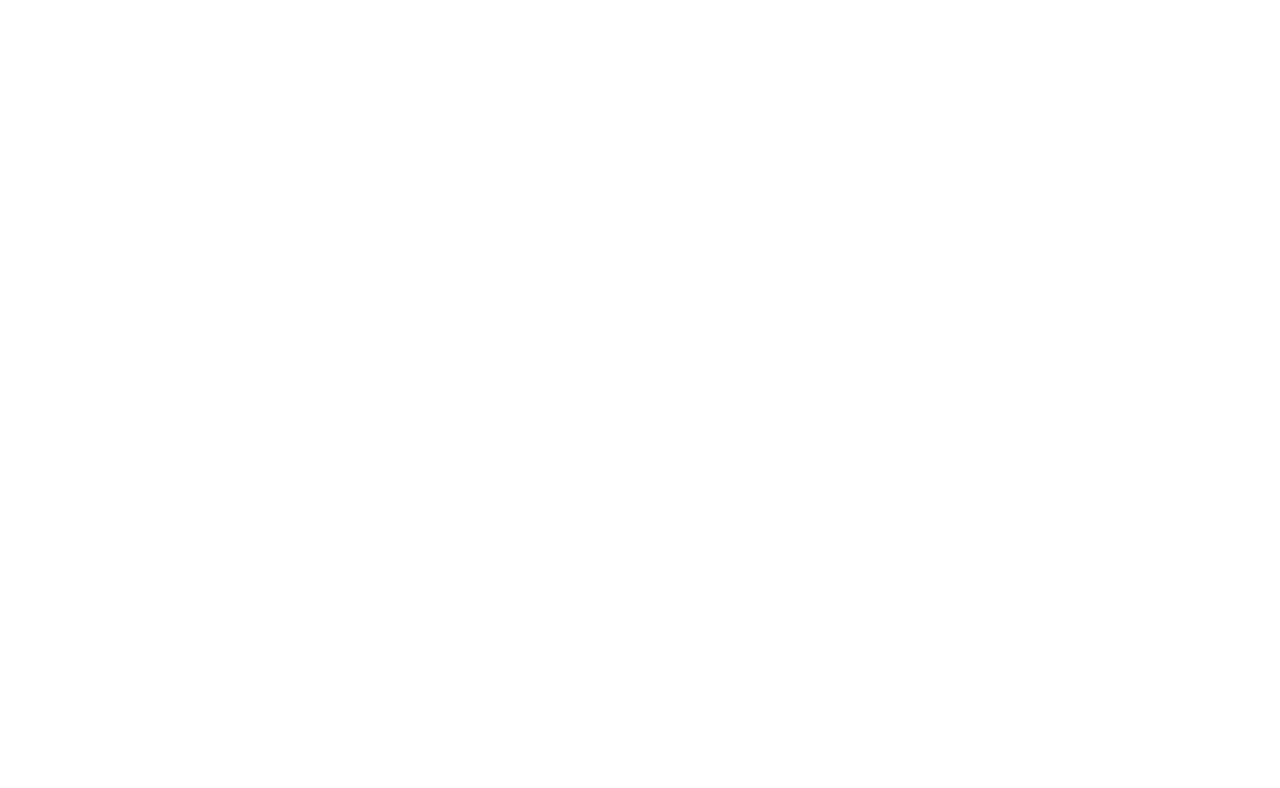
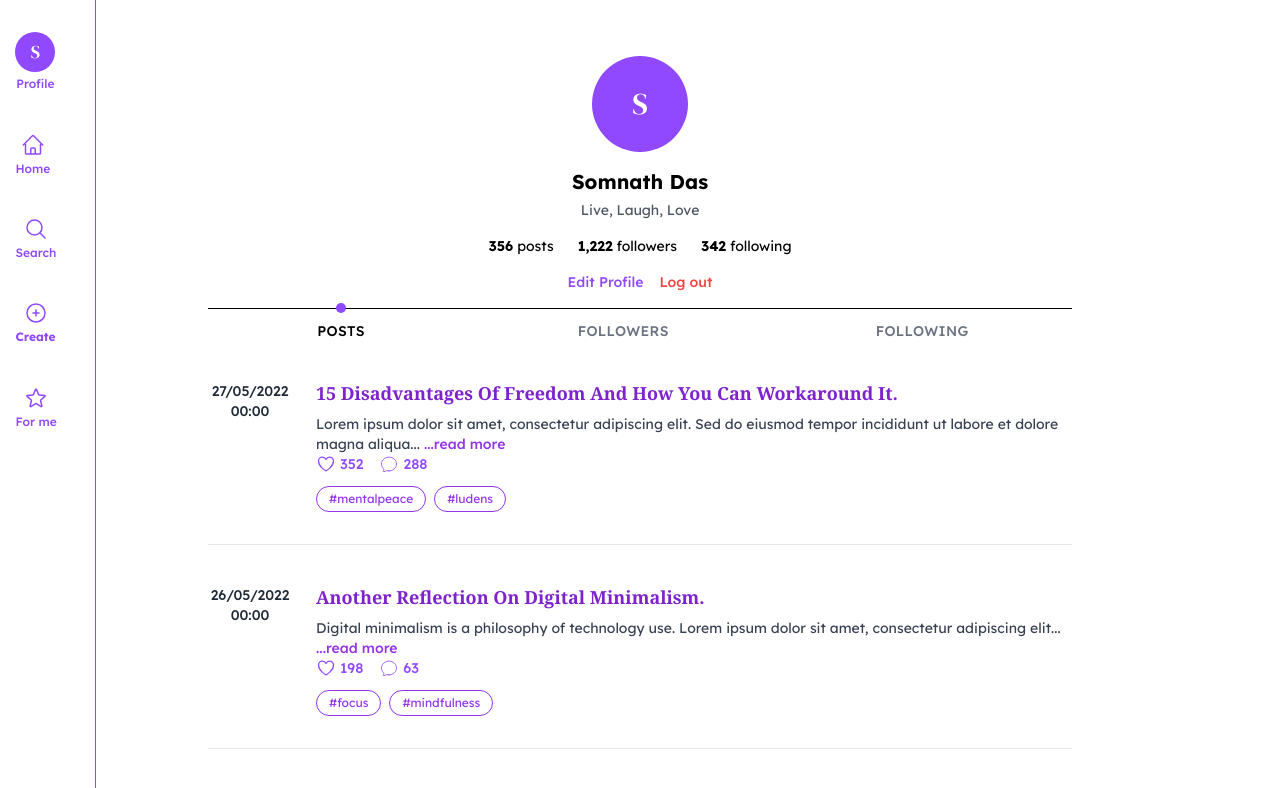
Before and after one commit to tanguyjo/Microblogging, a Vue app in the folder frontBlog/: page /profile in a window 1280 px wide. Before the commit this address had no page. Shown: the top 788 px of the page. Built offline with nearby package versions, Linux system fonts and the light colour scheme; sample sign-in values are in the browser's storage.

Commit message:
debug date

```diff
--- a/frontBlog/src/components/PostAuthor.vue
+++ b/frontBlog/src/components/PostAuthor.vue
@@ -1,8 +1,8 @@
 <template>
   <div class="flex items-center text-sm mt-4 font-medium text-gray-800">
-    <span>{{ date }}</span>
+    <span>{{ formatDateTime(date) }}</span>
 
-    <!-- Affiche l’auteur uniquement s’il est non vide -->
+    <!-- Affiche l'auteur uniquement s'il est non vide -->
     <span v-if="author?.trim()" class="ml-auto text-gray-600">
       @{{ author }}
     </span>
@@ -14,4 +14,22 @@ defineProps<{
   date: string;
   author?: string;
 }>();
+
+function formatDateTime(dateString: string): string {
+  const date = new Date(dateString);
+
+  if (isNaN(date.getTime())) {
+    console.error('Date invalide:', dateString);
+    return 'Date invalide';
+  }
+
+  return new Intl.DateTimeFormat('fr-FR', {
+    day: '2-digit',
+    month: '2-digit',
+    year: 'numeric',
+    hour: '2-digit',
+    minute: '2-digit',
+    hour12: false,
+  }).format(date);
+}
 </script>
--- a/frontBlog/src/components/PostCard.vue
+++ b/frontBlog/src/components/PostCard.vue
@@ -19,23 +19,23 @@ defineProps<{
 }>();
 
 function formatDateTime(dateString: string, mode: 'full' | 'short' = 'full'): string {
+  // La date est au format ISO (ex: "2024-04-14T12:00:00.000000Z")
   const date = new Date(dateString);
 
-  if (mode === 'short') {
-    return new Intl.DateTimeFormat('en-CA', {
-      month: '2-digit',
-      day: '2-digit',
-    }).format(date);
+  if (isNaN(date.getTime())) {
+    console.error('Date invalide:', dateString);
+    return 'Date invalide';
   }
 
-  return new Intl.DateTimeFormat('en-CA', {
+  // Format commun pour mobile et desktop
+  return new Intl.DateTimeFormat('fr-FR', {
+    day: '2-digit',
+    month: '2-digit',
     year: 'numeric',
-    month: '2-digit',
-    day: '2-digit',
     hour: '2-digit',
     minute: '2-digit',
     hour12: false,
-  }).format(date).replace(',', '');
+  }).format(date);
 }
 
 </script>
@@ -46,15 +46,15 @@ function formatDateTime(dateString: string, mode: 'full' | 'short' = 'full'): st
     <div
       class="hidden md:flex flex-col items-center w-24 text-sm text-gray-700 font-medium"
     >
-    <!-- Desktop only = short -->
-    <span class="hidden md:block text-sm text-gray-800">
-      {{ formatDateTime(post.date, 'short') }}
-    </span>
+      <!-- Desktop only -->
+      <span class="hidden md:block text-sm text-gray-800">
+        {{ formatDateTime(post.date) }}
+      </span>
 
-    <!-- Mobile only = full -->
-    <span class="block md:hidden text-sm text-gray-600">
-      {{ formatDateTime(post.date, 'full') }}
-    </span>
+      <!-- Mobile only -->
+      <span class="block md:hidden text-sm text-gray-600">
+        {{ formatDateTime(post.date) }}
+      </span>
 
       <span
         v-if="post.author && post.author.trim() !== ''"
--- a/frontBlog/src/views/HomeView.vue
+++ b/frontBlog/src/views/HomeView.vue
@@ -23,8 +23,29 @@ const posts = ref<Post[]>([]);
 // Récupération des posts depuis l'API
 onMounted(async () => {
   try {
+    console.log('Tentative de récupération des posts...');
     const response = await fetch("http://localhost:8000/api/posts");
-    posts.value = await response.json();
+    console.log('Réponse reçue:', response);
+
+    const data = await response.json();
+    console.log('Données reçues:', data);
+
+    // Transformer les données pour correspondre au format attendu par PostCard
+    posts.value = data.map((post: Post) => {
+      console.log('Traitement du post:', post);
+      return {
+        id: post.id,
+        title: post.title,
+        content: post.content,
+        date: formatDateTime(post.created_at, 'short'),
+        likes: 0,
+        comments: 0,
+        author: post.author || '',
+        tags: [],
+      };
+    });
+
+    console.log('Posts transformés:', posts.value);
   } catch (error) {
     console.error("Erreur de chargement :", error);
   }
@@ -75,16 +96,7 @@ function formatDateTime(dateString: string, mode: 'full' | 'short' = 'full'): st
       <PostCard
         v-for="post in posts"
         :key="post.id"
-        :post="{
-          id: post.id,
-          title: post.title,
-          content: post.content,
-          date:post.created_at,
-          likes: 0,
-          comments: 0,
-          author: post.author,
-          tags: [],
-        }"
+        :post="post"
       />
     </main>
   </div>
--- a/frontBlog/src/views/ProfileView.vue
+++ b/frontBlog/src/views/ProfileView.vue
@@ -15,7 +15,7 @@ const posts = [
     title: "15 Disadvantages Of Freedom And How You Can Workaround It.",
     content:
       "Lorem ipsum dolor sit amet, consectetur adipiscing elit. Sed do eiusmod tempor incididunt ut labore et dolore magna aliqua...",
-    date: "27/05/22",
+    date: "2022-05-27T00:00:00.000000Z",
     likes: 352,
     comments: 288,
     author: "",
@@ -26,7 +26,7 @@ const posts = [
     title: "Another Reflection On Digital Minimalism.",
     content:
       "Digital minimalism is a philosophy of technology use. Lorem ipsum dolor sit amet, consectetur adipiscing elit...",
-    date: "26/05/22",
+    date: "2022-05-26T00:00:00.000000Z",
     likes: 198,
     comments: 63,
     author: "",
```
